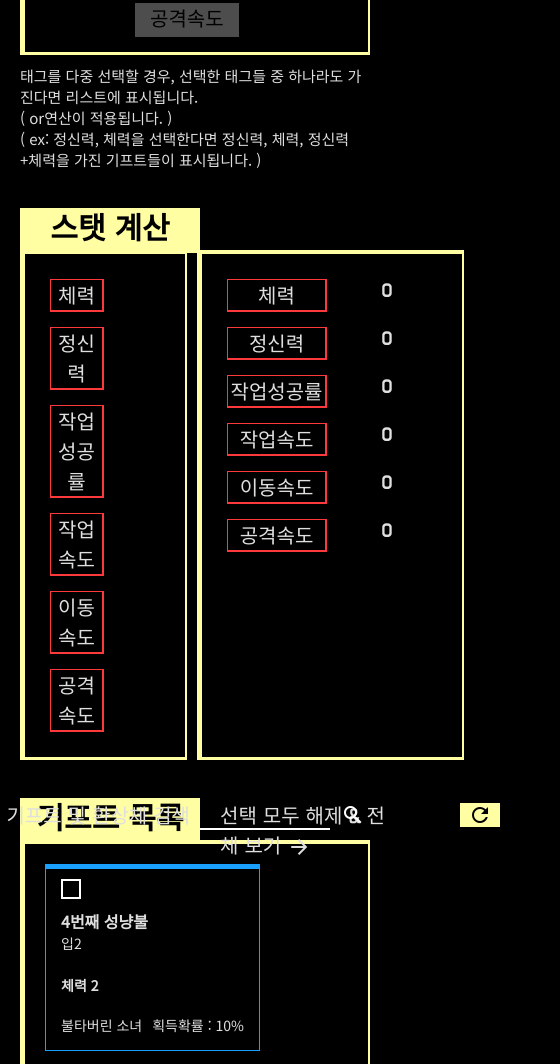
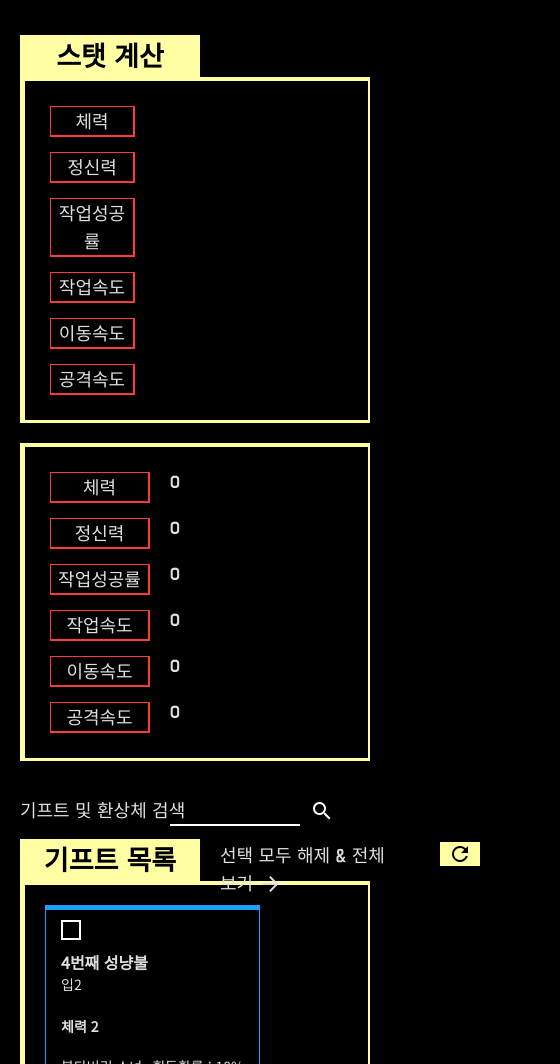
Before and after one commit to yodiodine/lobotomy-EGOBook, a plain HTML site: page index.html in a window 390 px wide. Shown: the part 740-1804 px from the top of the page, 560 px wide, since content can reach past the window. Drawn offline with Linux system fonts and the light colour scheme.

Commit message:
css - media query

```diff
--- a/index.html
+++ b/index.html
@@ -60,10 +60,6 @@
                 <li data-stat="P_MV_SP">이동속도</li>
                 <li data-stat="P_AT_SP">공격속도</li>
             </ul>
-            </div>
-            <p style="font-family: 'Noto Sans KR', sans-serif; font-size: 15px;">태그를 다중 선택할 경우, 선택한 태그들 중 하나라도 가진다면 리스트에 표시됩니다.<br>
-                ( or연산이 적용됩니다. )<br>
-                ( ex: 정신력, 체력을 선택한다면 정신력, 체력, 정신력+체력을 가진 기프트들이 표시됩니다. )</p>
         </div>
     </section>
     <!-- 옵션정렬마지막 -->
--- a/style.css
+++ b/style.css
@@ -312,6 +312,10 @@ header .wrap h1 img{
     background-color: transparent;
     border: 0;
     cursor: pointer;
+    width: 34px;
+    height: 34px
+px
+;
 }
 .abnormality-wrap .wrap>button span{
     color: #fff;
@@ -398,3 +402,73 @@ header .wrap h1 img{
 .abnormality-wrap .wrap ul li .info-4 span:nth-child(2){
     margin-left: 5px;
 }
+
+/* 600 ~ 900 */
+@media screen and (max-width:900px) {
+    body{
+        font-size: 18px;
+    }
+    .option-wrap .wrap h1{
+        line-height: 1.7;
+    }
+    .option-wrap .wrap .tag_reset{
+        position: absolute;
+        top: -10px;left: 490px;
+        width: 40px;
+    }
+
+    .statResult-wrap .wrap h1{
+        line-height: 1.7;
+    }
+    .statResult-wrap .wrap{
+        flex-direction: column;
+    }
+
+    .statResult-wrap .wrap .calc-wrap{
+        width: 100%;
+        margin-bottom: 20px;
+    }
+
+    .statResult-wrap .wrap .res-wrap{
+        border-bottom: 3px solid #fffea2;
+        border-top: 4px solid #fffea2;
+        border-left: 5px solid #fffea2;
+        border-right: 2px solid #fffea2;
+    }
+
+    .abnormality-wrap{
+        margin-top: 80px;
+    }
+    .abnormality-wrap .wrap h1{
+        line-height: 1.7;
+    }
+    .abnormality-wrap .wrap .gift_reset{
+        top: -19px;
+        left: 440px;
+    }
+
+    .abnormality-wrap .wrap p:nth-child(4){
+        top: -65px;
+        left: 20px;
+    }
+    .abnormality-wrap .wrap>input{
+        top: -65px;
+        left: 170px;
+    }
+    .abnormality-wrap .wrap>button{
+        top: -67px;
+        left: 305px;
+    }
+    .statResult-wrap .wrap .res-wrap ul li div.res_st_c{
+        width: 30px;
+    }
+
+}
+/* 480 ~ 600 */
+@media screen and (min-width:480px) and (max-width:600px) {
+
+}
+/* ~~ 480 */
+@media screen and (max-width:480px) {
+
+}
```
Lines whose indentation alone changed are shown as unchanged.
